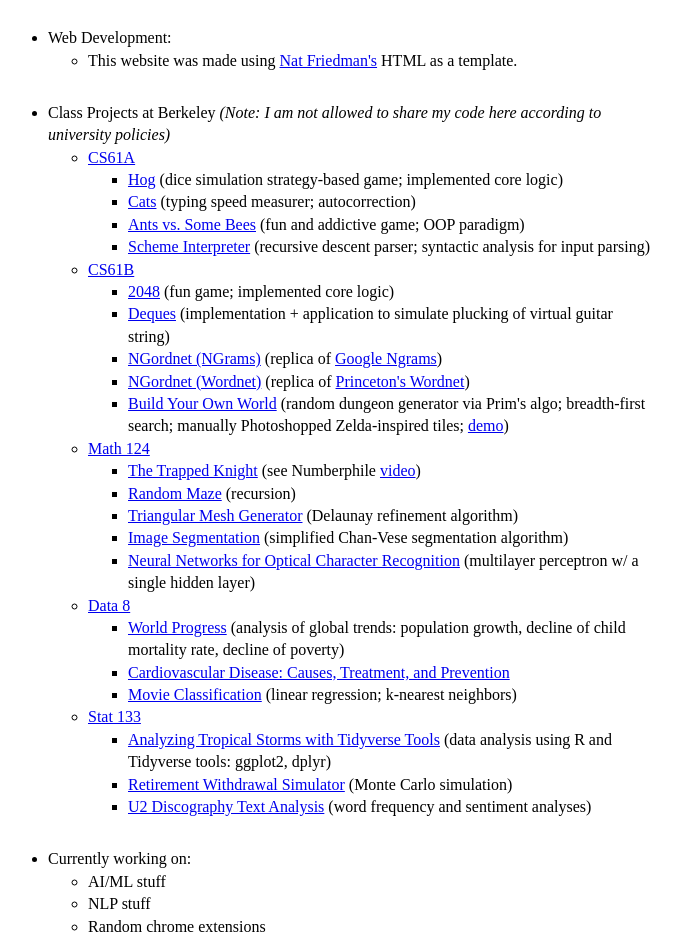
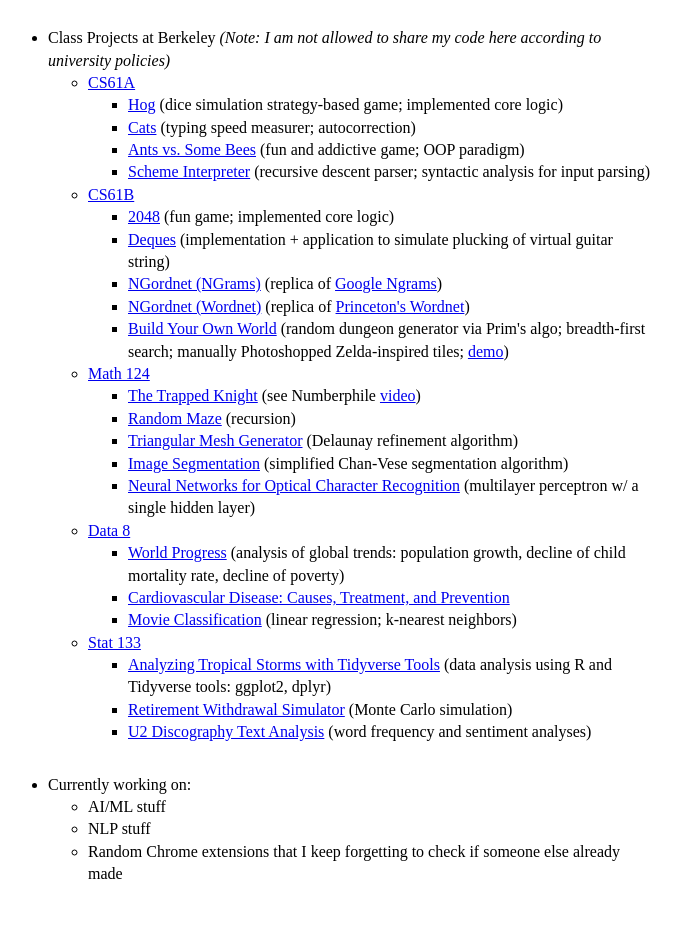
Before and after one commit to sadekin/sadekin.github.io, a plain HTML site: page index.html in a window 1280 px wide. Shown: the part 1330-2281 px from the top of the page, without its empty margins (307-988 px from the left). Drawn offline with Linux system fonts and the light colour scheme.

Commit message:
cleaned up some stuff

```diff
--- a/index.html
+++ b/index.html
@@ -54,8 +54,8 @@
         <ul>
             <li>Born in Dhaka, Bangladesh 🇧🇩</li>
             <li>Grew up and still live in Los Angeles, CA 🇺🇸</li>
-            <li>Studied math at UC Berkeley (still suck at it) 🤓</li>
-            <li>Self-taught computer science and programming (still a ways to go) 💻</li>
+            <li>Studied math at UC Berkeley 🤓</li>
+            <li>Self-taught computer science and programming 💻</li>
             <li>Some books I have recently enjoyed 📚:</li>
                         <ul>
                             <li><a href="https://www.amazon.com/Beginning-Infinity-Explanations-Transform-World/dp/0143121359">The Beginning of Infinity: Explanations That Transform the World</a></li>
@@ -88,12 +88,6 @@
                 <li><a href="https://github.com/sadekin/CHIP-8-Emulator">CHIP-8</a>
                     <img src="https://github.com/sadekin/CHIP-8-Emulator/raw/master/screenshots/startup.png"
                         alt="CHIP-8" class="fit-image">
-                </li>
-            </ul>
-            <li class="main-section">Web Development:</li>
-            <ul>
-                <li>
-                    This website was made using <a href=https://nat.org />Nat Friedman's</a> HTML as a template.
                 </li>
             </ul>
 
@@ -163,7 +157,7 @@
             <ul>
                 <li>AI/ML stuff</li>
                 <li>NLP stuff</li>
-                <li>Random chrome extensions</li>
+                <li>Random Chrome extensions that I keep forgetting to check if someone else already made</li>
             </ul>
 
 
```
